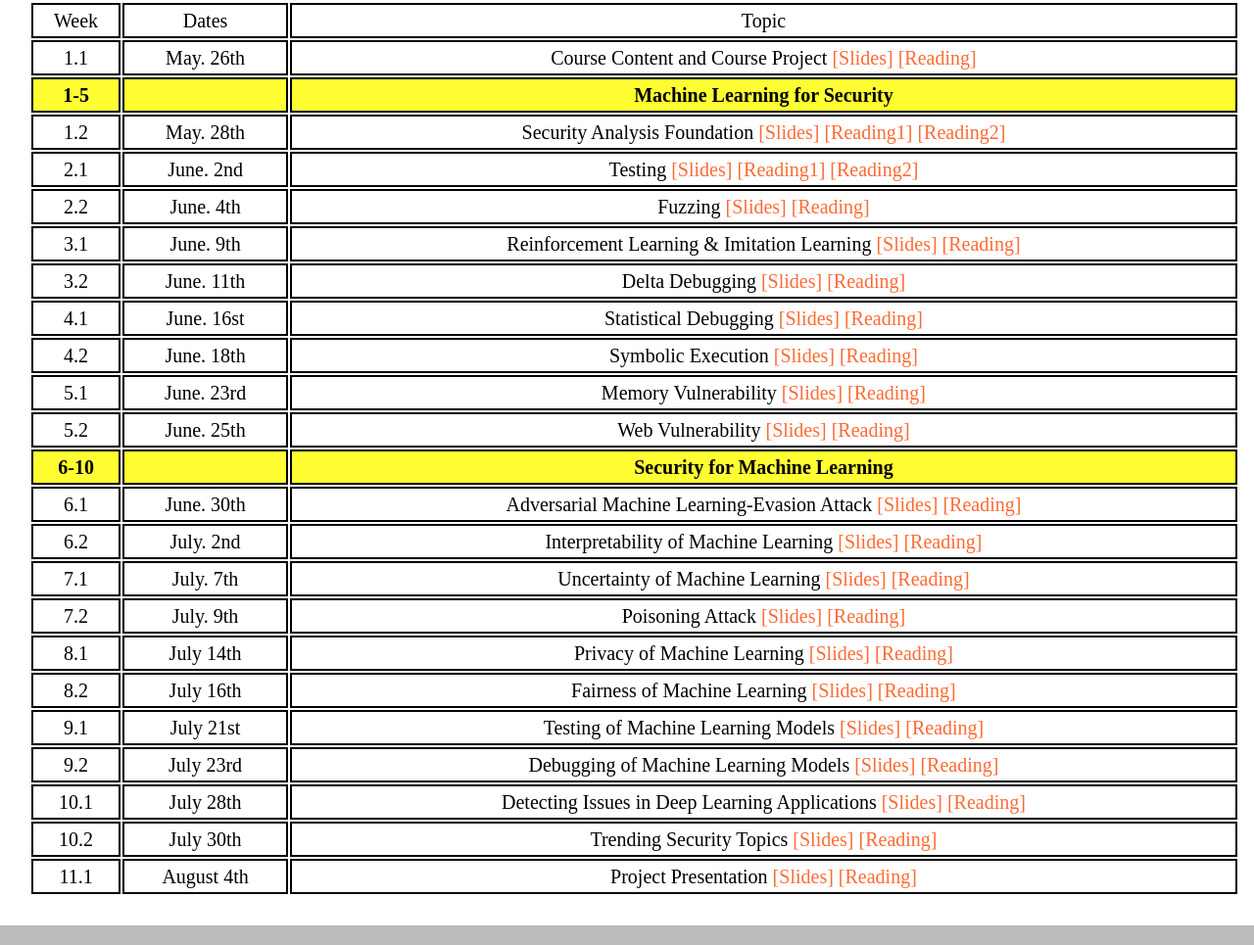
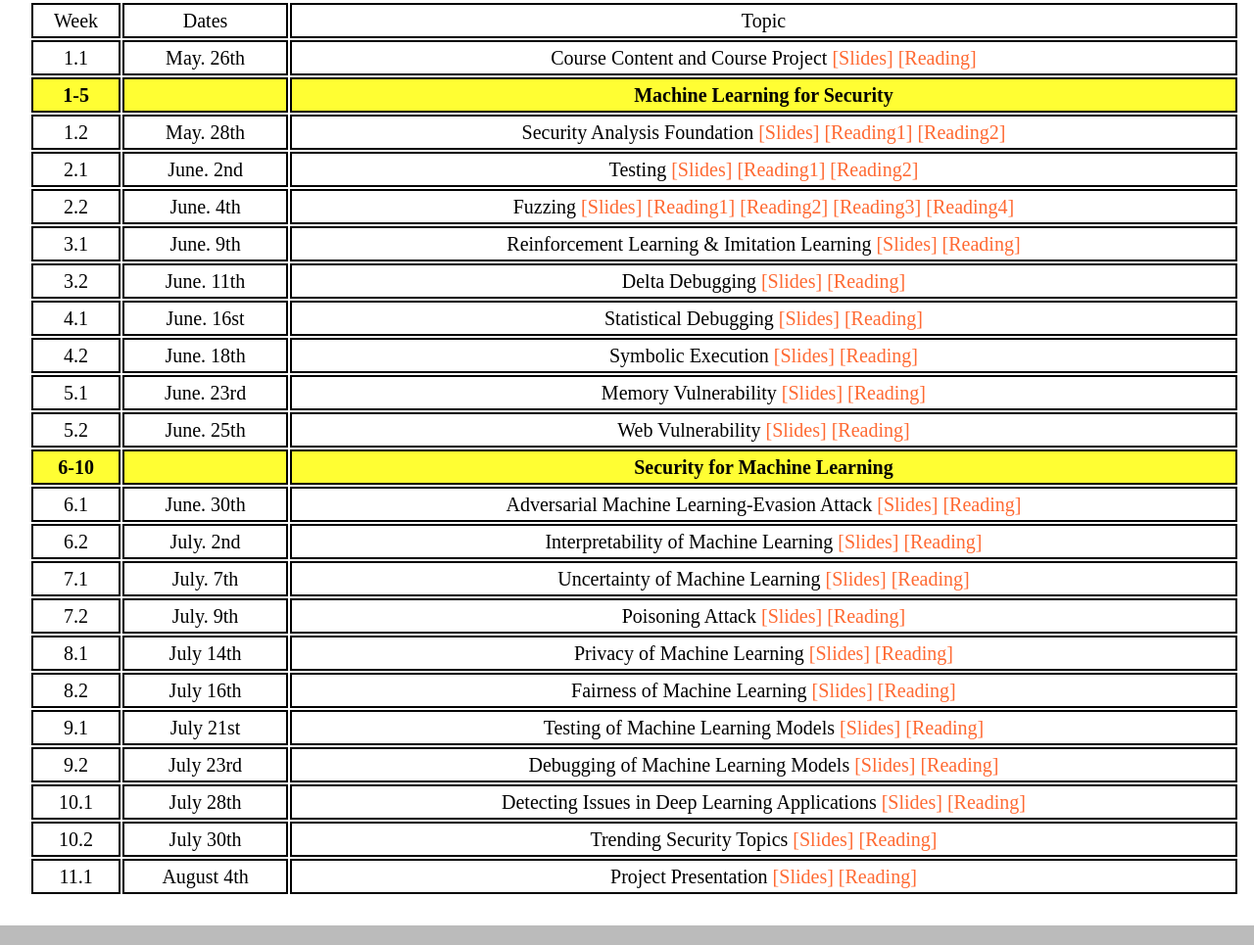
Before and after one commit to davidyoung8906/davidyoung8906.github.io, a plain HTML site: page page/CS4301-0U3/index.html in a window 1280 px wide. Shown: the part 1563-2528 px from the top of the page at 98% size. Drawn offline with nearby package versions, Linux system fonts and the light colour scheme.

Commit message:
random testing

```diff
--- a/page/CS4301-0U3/index.html
+++ b/page/CS4301-0U3/index.html
@@ -135,7 +135,7 @@
         <tr>
             <td>2.2
             <td>June. 4th
-            <td>Fuzzing <a href="./Slides/Lecture1.pdf">[Slides]</a> <a href="./Slides/Lecture1.pdf">[Reading]</a> </br>
+            <td>Fuzzing <a href="https://elearning.utdallas.edu/webapps/blackboard/execute/content/file?cmd=view&content_id=_3242179_1&course_id=_174350_1&launch_in_new=true">[Slides]</a> <a href=".https://www.microsoft.com/en-us/research/project/cuzz-concurrency-fuzzing/#!publications">[Reading1]</a> <a href="http://pages.cs.wisc.edu/~bart/fuzz/fuzz.html">[Reading2]</a> <a href="http://www.pl-enthusiast.net/2018/08/23/evaluating-empirical-evaluations-for-fuzz-testing/">[Reading3]</a> <a href="https://googleprojectzero.blogspot.com/2017/09/the-great-dom-fuzz-off-of-2017.html">[Reading4]</a</br>
         </tr>
 
         <tr>
```
